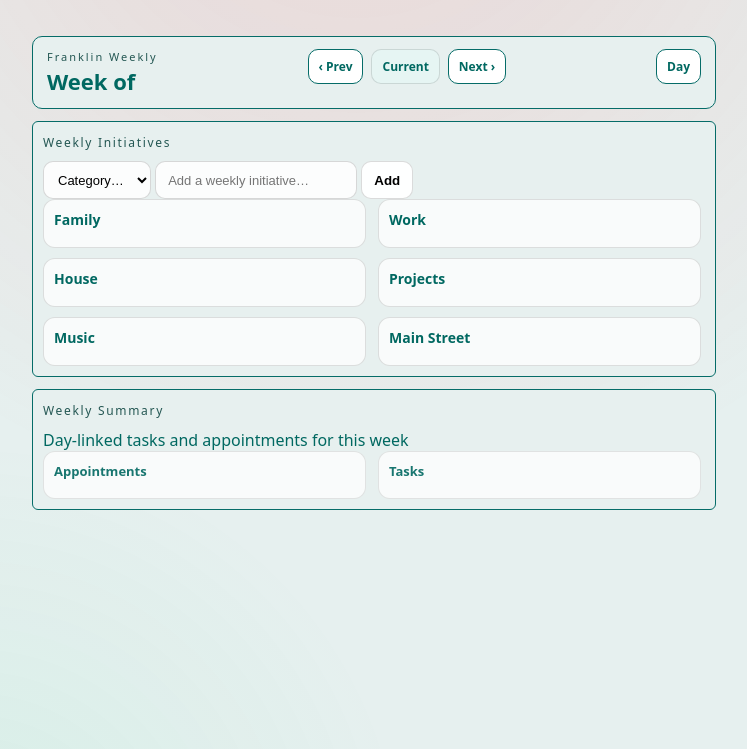
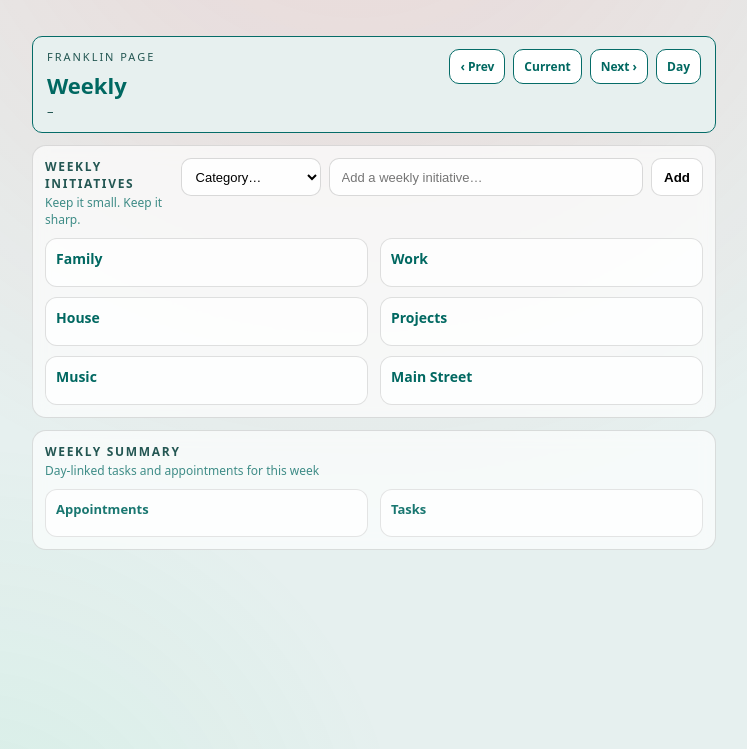
Before and after one commit to andyleer/miniFranklin, a Flask app: template app/templates/week.html in a window 1280 px wide. Shown: the top 749 px of the page, without its empty margins (284-1031 px from the left). Run offline with Flask 3, Linux system fonts and the light colour scheme; the template is opened without the code that fills it, so the values that code supplies are empty.

Commit message:
Refactor week.html for improved layout and styling
Updated week.html to enhance header and card aesthetics.

```diff
--- a/app/templates/week.html
+++ b/app/templates/week.html
@@ -1,28 +1,45 @@
+{# =========================
+   templates/week.html
+   ========================= #}
+{% extends "layout.html" %}
 {% set title = "Week of " ~ week_start.isoformat() ~ " • Planner" %}
-{% extends "layout.html" %}
 
 {% block content %}
 
 <div class="page">
 
-<header class="topbar">
-  <div class="wk-head-left">
-    <div class="brand"> Franklin Weekly </div>
-    <div class="date-big">Week of {{ week_start.isoformat() }}</div>
+  {# HEADER: now matches day page aesthetic (same .topbar/.brand/.date/.wkbtn) #}
+  <div class="topbar topbar--week">
+    <div>
+      <div class="brand">FRANKLIN PAGE</div>
+      <div class="date">
+        <div class="date-big">Weekly</div>
+        <div class="date-sub">
+          {{ week_start.strftime("%B %d, %Y") }} – {{ (week_start + timedelta(days=6)).strftime("%B %d, %Y") }}
+        </div>
+      </div>
     </div>
 
-
-
-  <nav class="wk-head-nav" aria-label="Week navigation">
+    <div style="display:flex; flex-direction:column; gap:10px; align-items:flex-end;">
+      <div class="week-nav">
         <a class="wkbtn" href="{{ url_for('main.week_view', week_str=prev_week.isoformat()) }}">‹ Prev</a>
-    <a class="wkbtn wk-chip-primary" href="{{ url_for('main.week_view', week_str='current') }}">Current</a>
+        <a class="wkbtn" href="{{ url_for('main.week_view', week_str='current') }}">Current</a>
         <a class="wkbtn" href="{{ url_for('main.week_view', week_str=next_week.isoformat()) }}">Next ›</a>
-  </nav>
-
-  <div class="wk-head-right">
         <a class="wkbtn" href="{{ url_for('main.day_view', day_str='today') }}">Day</a>
       </div>
-</header>
+
+      {# Optional: keep the same 7-day strip as day view, linking into day pages #}
+      <div class="week">
+        {% for d in week_days %}
+          <a class="weekday"
+             href="{{ url_for('main.day_view', day_str=d.strftime('%Y-%m-%d')) }}">
+            <div class="wk-dow">{{ d.strftime("%a") }}</div>
+            <div class="wk-num">{{ d.day }}</div>
+          </a>
+        {% endfor %}
+      </div>
+    </div>
+  </div>
 
   <!-- ─────────────────────────────────────────────
        WEEKLY INITIATIVES (TOP)
@@ -30,11 +47,14 @@
          LEFT  = Family / House / Music
          RIGHT = Work / Projects / Main Street
        ───────────────────────────────────────────── -->
-  <section class="card">
-    <div class="card-hd">
-      <div class="card-title">Weekly Initiatives</div>
+  <section class="wk-card">
+    <div class="wk-card-hd">
+      <div>
+        <div class="wk-card-title">WEEKLY INITIATIVES</div>
+        <div class="wk-card-sub">Keep it small. Keep it sharp.</div>
+      </div>
 
-      <form class="wk-capture" method="post" action="{{ url_for('main.add_week_goal', week_str=week_str) }}">
+      <form class="week-capture" method="post" action="{{ url_for('main.add_week_goal', week_str=week_str) }}">
         <select name="category" class="wk-select" required>
           <option value="" disabled selected>Category…</option>
           {% for c in goal_categories %}
@@ -104,13 +124,14 @@
   <!-- ─────────────────────────────────────────────
        WEEK SUMMARY (BELOW)
        ───────────────────────────────────────────── -->
-  <section class="card">
-    <div class="card-hd">
-      <div class="card-title">Weekly Summary</div>
-      <div class="card-sub">Day-linked tasks and appointments for this week</div>
+  <section class="wk-card">
+    <div class="wk-card-hd">
+      <div>
+        <div class="wk-card-title">WEEKLY SUMMARY</div>
+        <div class="wk-card-sub">Day-linked tasks and appointments for this week</div>
+      </div>
     </div>
 
-    <div class="wk-summary">
     <div class="wk-split">
       <div class="wk-pane">
         <div class="wk-pane-hd">Appointments</div>
@@ -144,8 +165,6 @@
         {% endif %}
       </div>
     </div>
-    </div>
-
   </section>
 
 </div>
```
Lines whose indentation alone changed are shown as unchanged.
